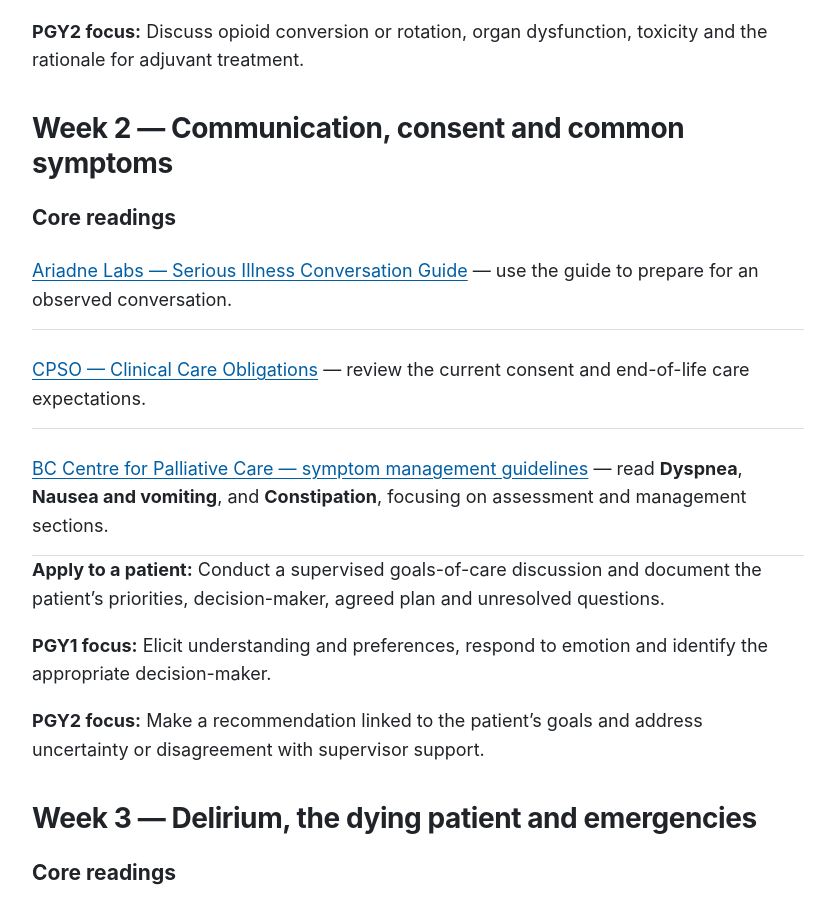
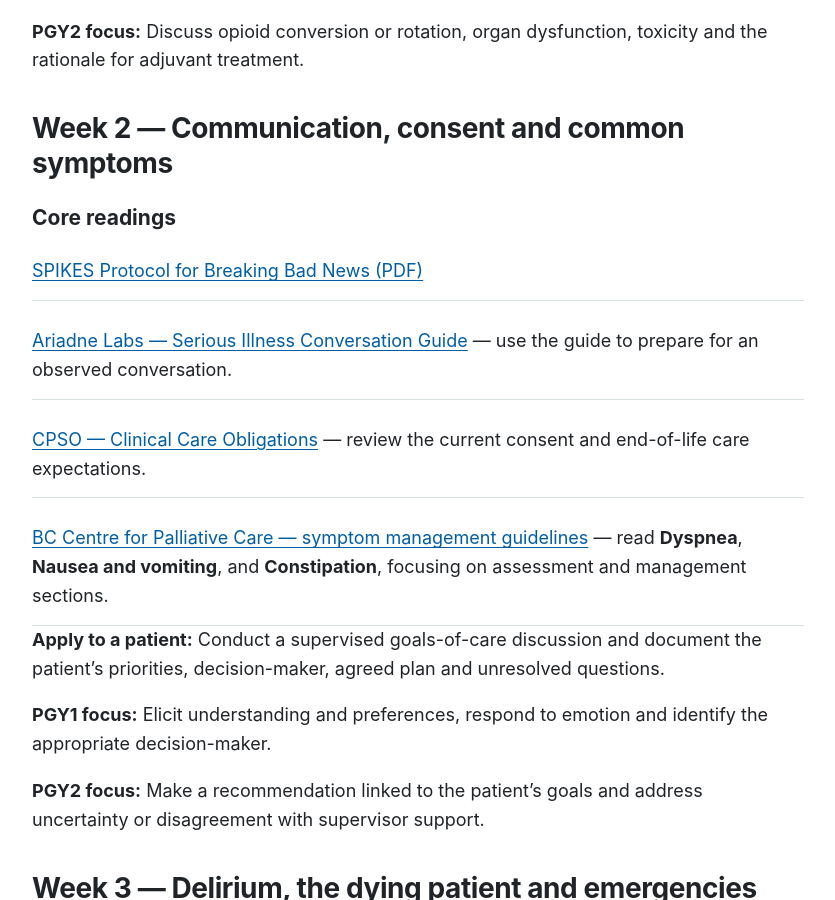
Before and after one commit to medicalchange/med-info, a Jekyll site: the page built from site/palliative-reading-list.md, in a window 1280 px wide and 900 px high, scrolled down 1337 px. Shown: the whole window, without its empty margins (222-1057 px from the left). Built offline with Jekyll 4.4.1, drawn with Linux system fonts in a browser that asks for light colours.

Commit message:
Host SPIKES PDF and add to communication readings

```diff
--- a/site/palliative-reading-list.md
+++ b/site/palliative-reading-list.md
@@ -40,6 +40,7 @@
 
 ### Core readings
 
+- [SPIKES Protocol for Breaking Bad News (PDF)]({{ '/assets/pdfs/spikes-protocol-for-breaking-bad-news.pdf' | relative_url }})
 - [Ariadne Labs — Serious Illness Conversation Guide](https://www.ariadnelabs.org/resources/downloads/serious-illness-conversation-guide/) — use the guide to prepare for an observed conversation.
 - [CPSO — Clinical Care Obligations](https://www.cpso.on.ca/physicians-physician-assistants/professional-resources/professional-obligations/clinical-care) — review the current consent and end-of-life care expectations.
 - [BC Centre for Palliative Care — symptom management guidelines](https://www.bc-cpc.ca/symptom-management-guidelines/) — read **Dyspnea**, **Nausea and vomiting**, and **Constipation**, focusing on assessment and management sections.
```
Also changed, not shown: 1 other file.
